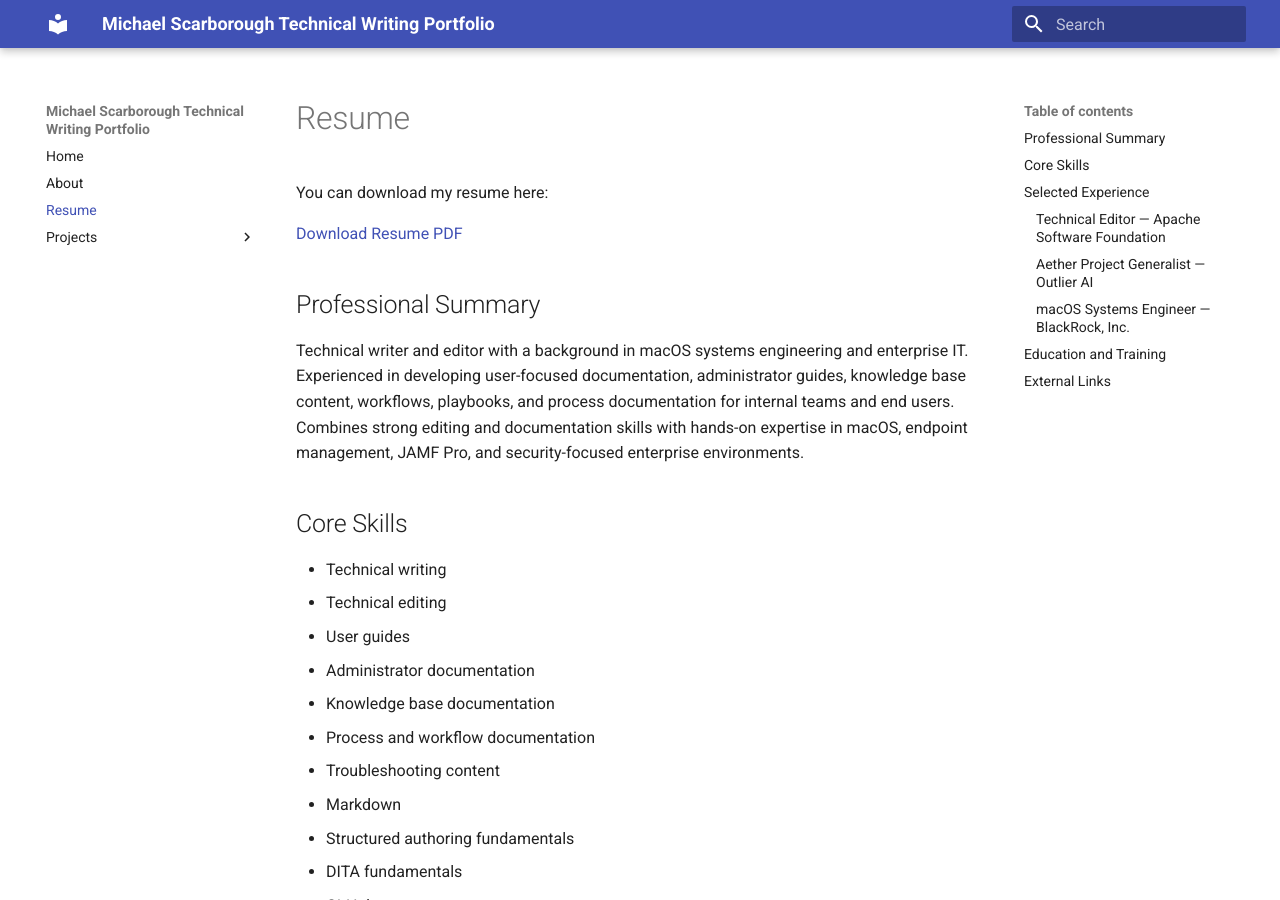
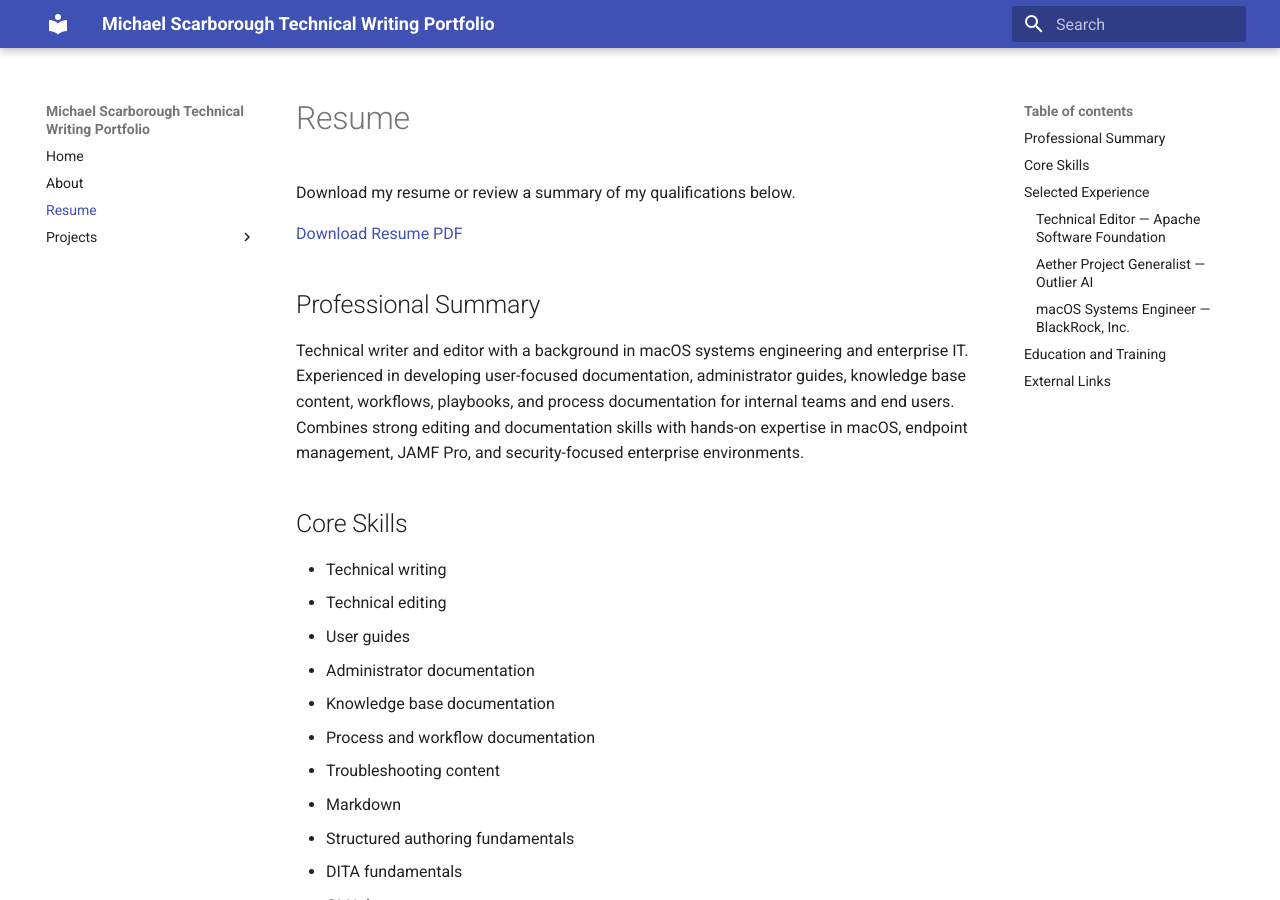
Before and after one commit to MackMike/technical-writing-portfolio-site, an MkDocs documentation site: the page built from docs/resume.md, in a window 1280 px wide and 900 px high. Built offline with MkDocs 1.6.1 and Material for MkDocs 9.7.7, drawn with Linux system fonts in a browser that asks for light colours.

Commit message:
Update resume.md

```diff
--- a/docs/resume.md
+++ b/docs/resume.md
@@ -1,6 +1,6 @@
 # Resume
 
-You can download my resume here:
+Download my resume or review a summary of my qualifications below.
 
 [Download Resume PDF](../assets/pdfs/scarborough-resume.pdf)
 
```
